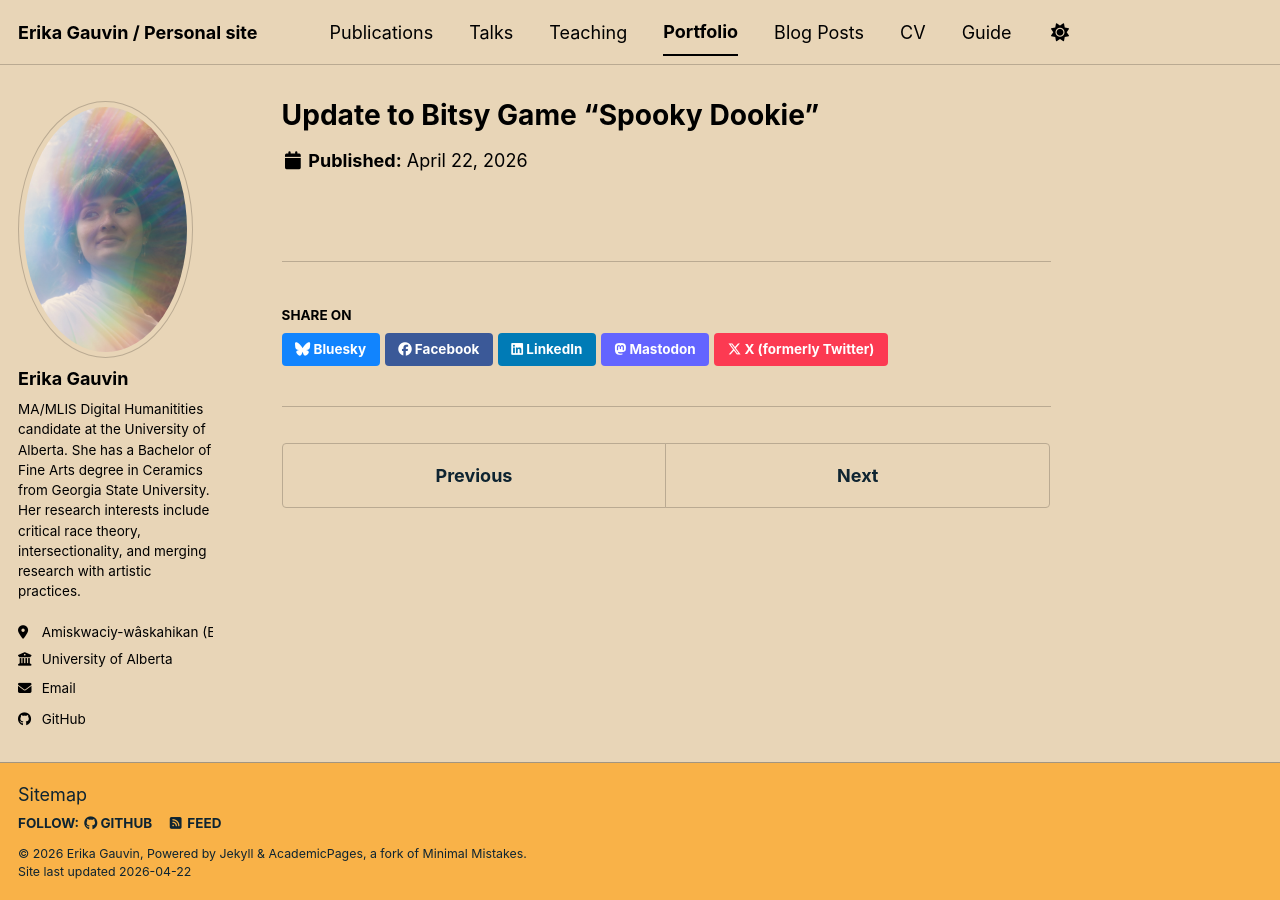
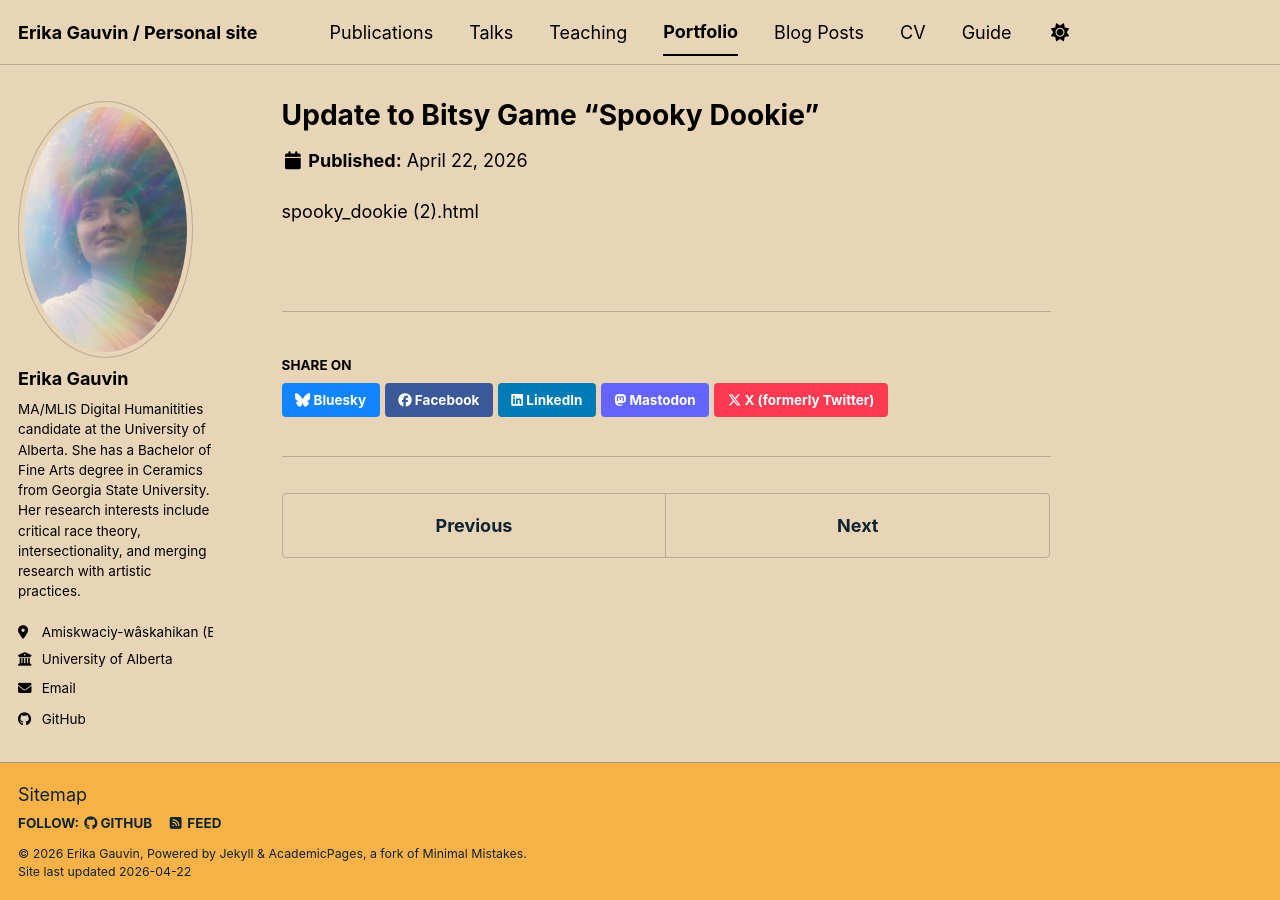
Before and after one commit to ecgauvin/about, a Jekyll site: the page built from _portfolio/portfolio-4.md, in a window 1280 px wide. Built offline with Jekyll 4.4.1, drawn with Linux system fonts in a browser that asks for light colours; a script bundle is joined from its source files by our own code; library files that are not in the unit come from our copies.

Commit message:
Update portfolio-4.md

```diff
--- a/_portfolio/portfolio-4.md
+++ b/_portfolio/portfolio-4.md
@@ -4,3 +4,4 @@ excerpt: I updated my Bitsy game "Spookie Dookie" slightly with a more elaborate
 collection: portfolio
 
 ---
+spooky_dookie (2).html
```
